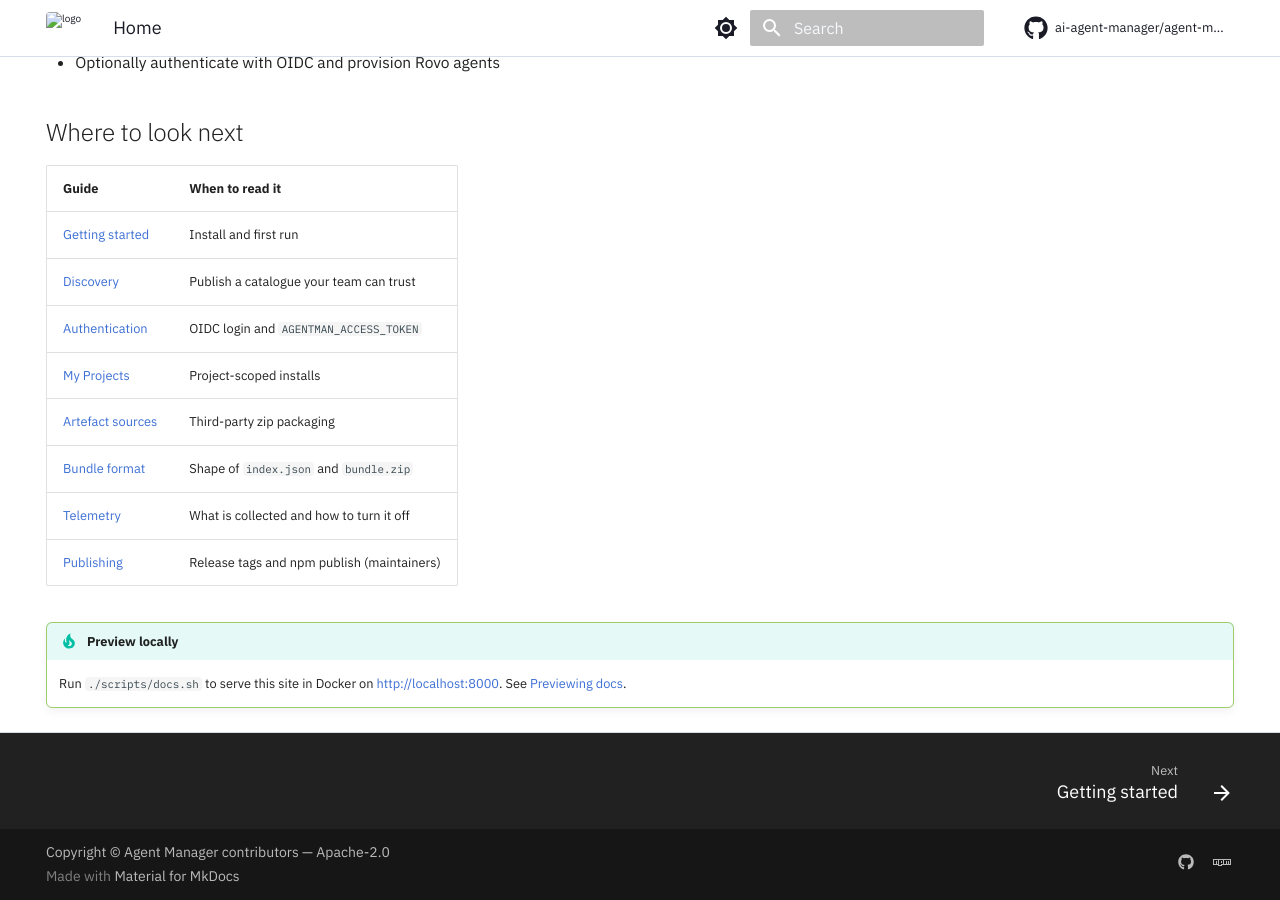
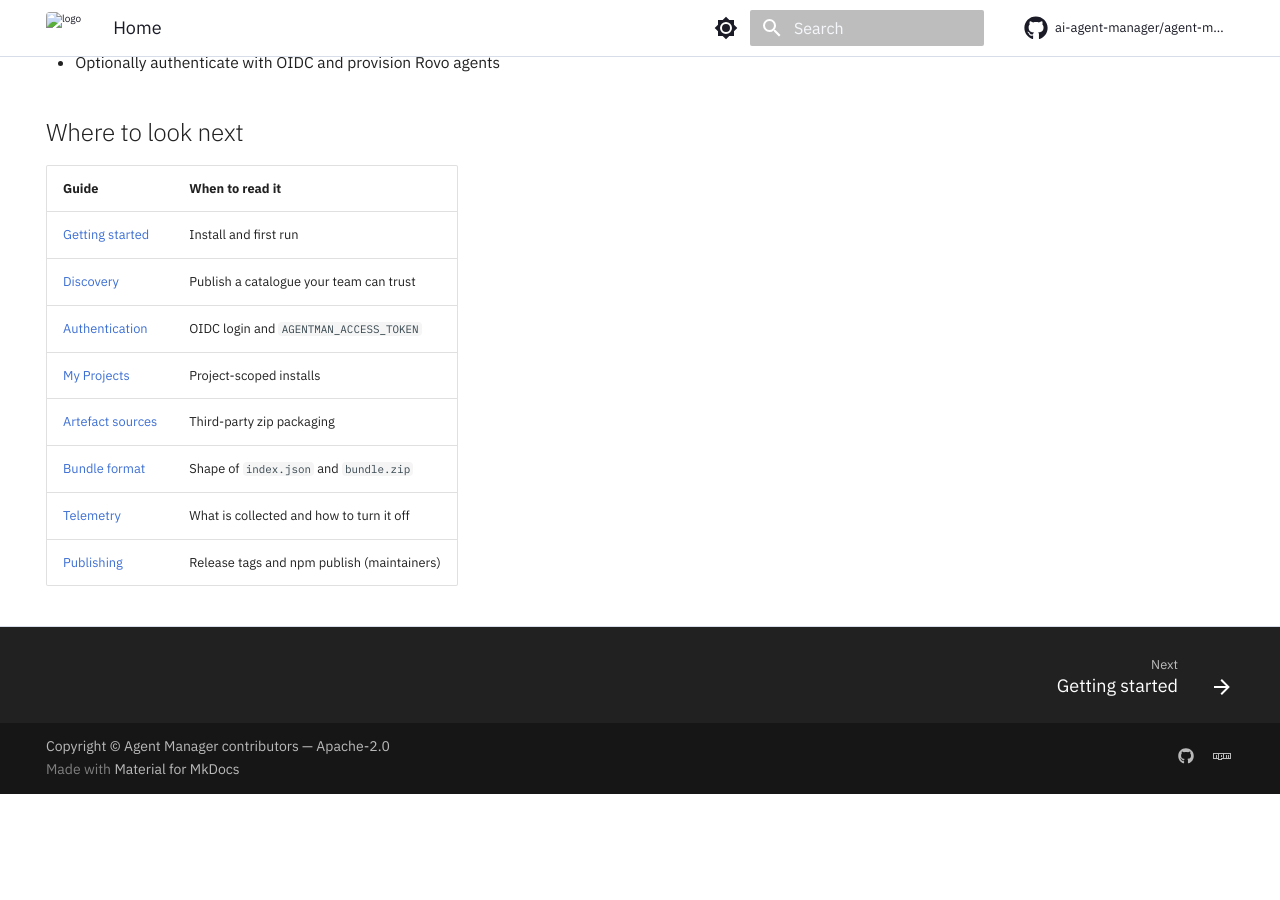
Before and after one commit to ai-agent-manager/agent-manager, an MkDocs documentation site: the page built from docs/index.md, in a window 1280 px wide and 900 px high, scrolled down 716 px. Built offline with MkDocs 1.6.1 and Material for MkDocs 9.7.7, drawn with Linux system fonts in a browser that asks for light colours; comment, search, counter and statistics services are not loaded; after the commit the page ends 1510 px from its top, so only the background shows below that.

Commit message:
docs: polish README Quick Start and drop home-page preview tip
Present HTTP and git discovery as peers, clarify catalogue control, and
keep contributor-only preview notes off the published docs landing page.

```diff
--- a/docs/index.md
+++ b/docs/index.md
@@ -56,8 +56,3 @@ Copilot, Cursor, or Kiro — interactively on a laptop, or silently in CI.
 | [Bundle format](bundle-format.md) | Shape of `index.json` and `bundle.zip` |
 | [Telemetry](telemetry.md) | What is collected and how to turn it off |
 | [Publishing](publishing.md) | Release tags and npm publish (maintainers) |
-
-!!! tip "Preview locally"
-    Run `./scripts/docs.sh` to serve this site in Docker on
-    [http://localhost:8000](http://localhost:8000). See
-    [Previewing docs](docs-preview.md).
```
Also changed, not shown: README.md (+14 -4 lines).
